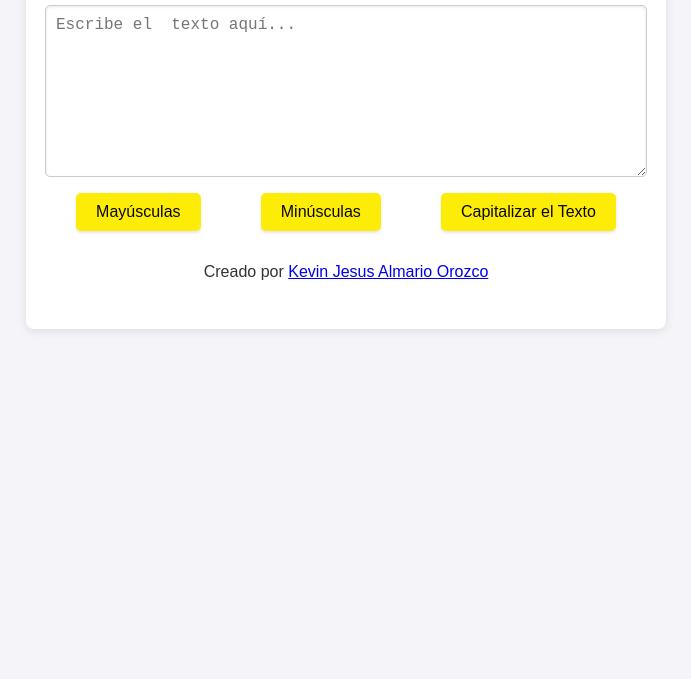
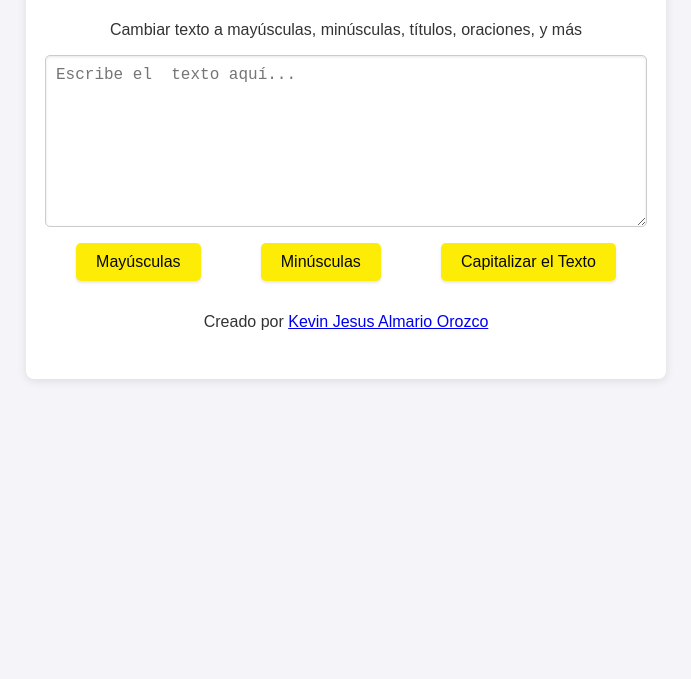
Before and after one commit to almariok21/Mayus-Minus, a plain HTML site: page index.html in a window 1280 px wide. Shown: the part 121-800 px from the top of the page, without its empty margins (294-985 px from the left). Drawn offline with Linux system fonts and the light colour scheme.

Commit message:
add descriptions on html

```diff
--- a/index.html
+++ b/index.html
@@ -14,6 +14,7 @@
 
   <div class="container">
     <h1>Conversor de Texto</h1>
+    <p>Cambiar texto a mayúsculas, minúsculas, títulos, oraciones, y más</p>
     <textarea id="inputText" placeholder="Escribe el  texto aquí..."></textarea>
 
     <div class="buttons">
```
Also changed, not shown: 1 other file.
